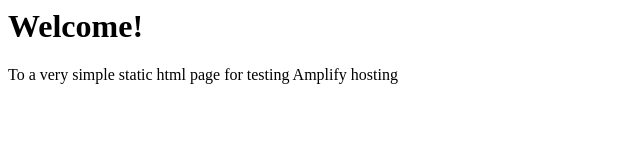
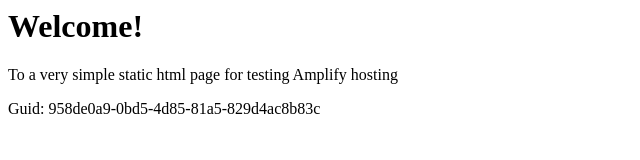
Before and after one commit to aws-aemilia-bah/Github-PR-Commit-Integration-Test-DoNotTouch-v0-preprod-me-south-1, a website: page src/index.html in a window 1280 px wide. Shown: the whole page, without its empty margins (0-640 px from the left). Drawn offline with Linux system fonts and the light colour scheme.

Commit message:
commit from integ tests

```diff
--- a/src/index.html
+++ b/src/index.html
@@ -1,3 +1,5 @@
+
+
 <html lang="en">
 
 <head>
@@ -10,6 +12,6 @@
 <body>
     <h1>Welcome!</h1>
     <p>To a very simple static html page for testing Amplify hosting</p>
-</body>
+    <p>Guid: 958de0a9-0bd5-4d85-81a5-829d4ac8b83c</p></body>
 
 </html>
```
